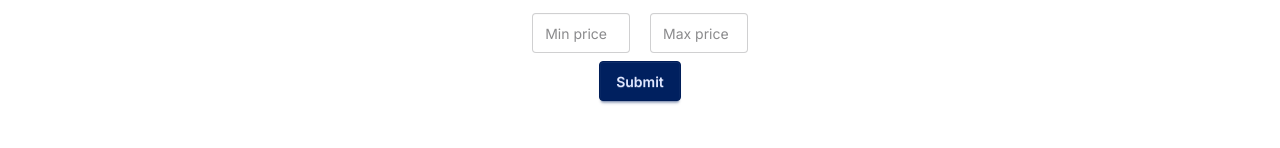
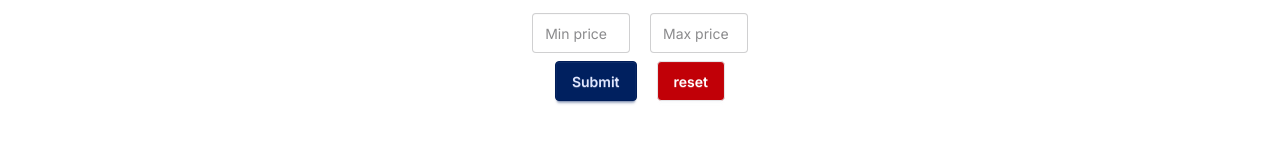
Before and after one commit to noboKumar/TraVoa-hotel-Booking-Platform-Client, a React (Vite) app: page /rooms in a window 1280 px wide. Shown: the part 183-331 px from the top of the page. Built offline with nearby package versions, Linux system fonts and the light colour scheme; no server answers.

Commit message:
fetch price range data

```diff
--- /dev/null
+++ b/src/API/priceRange.js
@@ -0,0 +1,8 @@
+import { apiClient } from "./apiClient";
+
+export const fetchPriceRangeRooms = async (minPrice, maxPrice) => {
+  const response = await apiClient.get(
+    `/rooms?minPrice=${minPrice}&maxPrice=${maxPrice}`
+  );
+  return response.data;
+};
--- a/src/pages/Rooms.jsx
+++ b/src/pages/Rooms.jsx
@@ -6,6 +6,7 @@ import PageTitle from "../components/PageTitle";
 import { MdLocalHotel } from "react-icons/md";
 import useAuth from "../hooks/useAuth";
 import Loading from "../components/Loading";
+import { fetchPriceRangeRooms } from "../API/priceRange";
 
 const Rooms = () => {
   const { loading, setLoading } = useAuth();
@@ -16,8 +17,16 @@ const Rooms = () => {
     const form = e.target;
     const minPrice = form.minPrice.value;
     const maxPrice = form.maxPrice.value;
-    const priceRangeInfo = {minPrice, maxPrice}
-    console.log(priceRangeInfo);
+
+    fetchPriceRangeRooms(minPrice, maxPrice)
+      .then((data) => setRoomData(data))
+      .catch((err) => console.log(err));
+  };
+
+  const handleResetRange = () => {
+    fetchRoomData()
+      .then((data) => setRoomData(data))
+      .catch((err) => console.log(err));
   };
 
   useEffect(() => {
@@ -58,9 +67,18 @@ const Rooms = () => {
               className="input w-1/12"
             />
           </div>
-          <button className="btn btn-primary" type="submit">
-            Submit
-          </button>
+          <div className="space-x-5">
+            <button className="btn btn-primary" type="submit">
+              Submit
+            </button>
+            <button
+              onClick={handleResetRange}
+              className="btn bg-red-700 text-white"
+              type="reset"
+            >
+              reset
+            </button>
+          </div>
         </form>
       </div>
       <PageTitle title={"Rooms"} logo={<MdLocalHotel />}></PageTitle>
```
